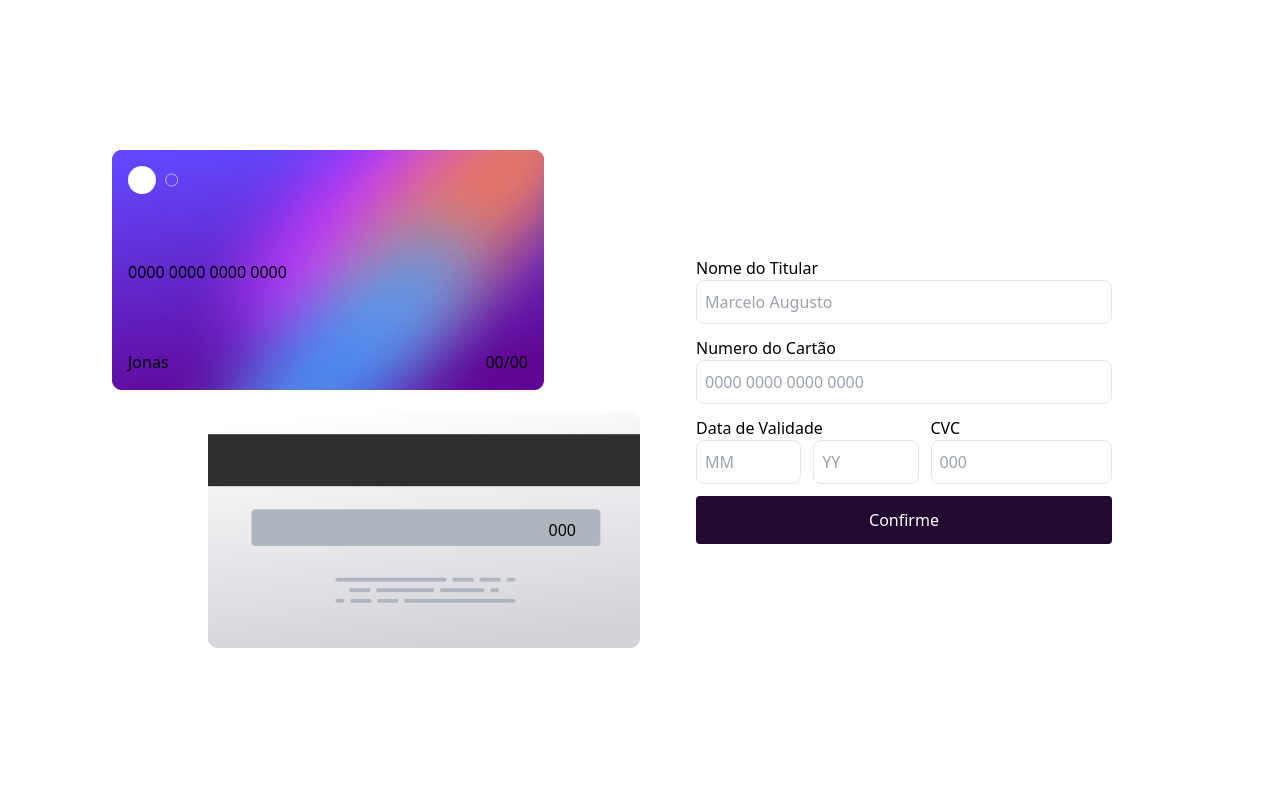
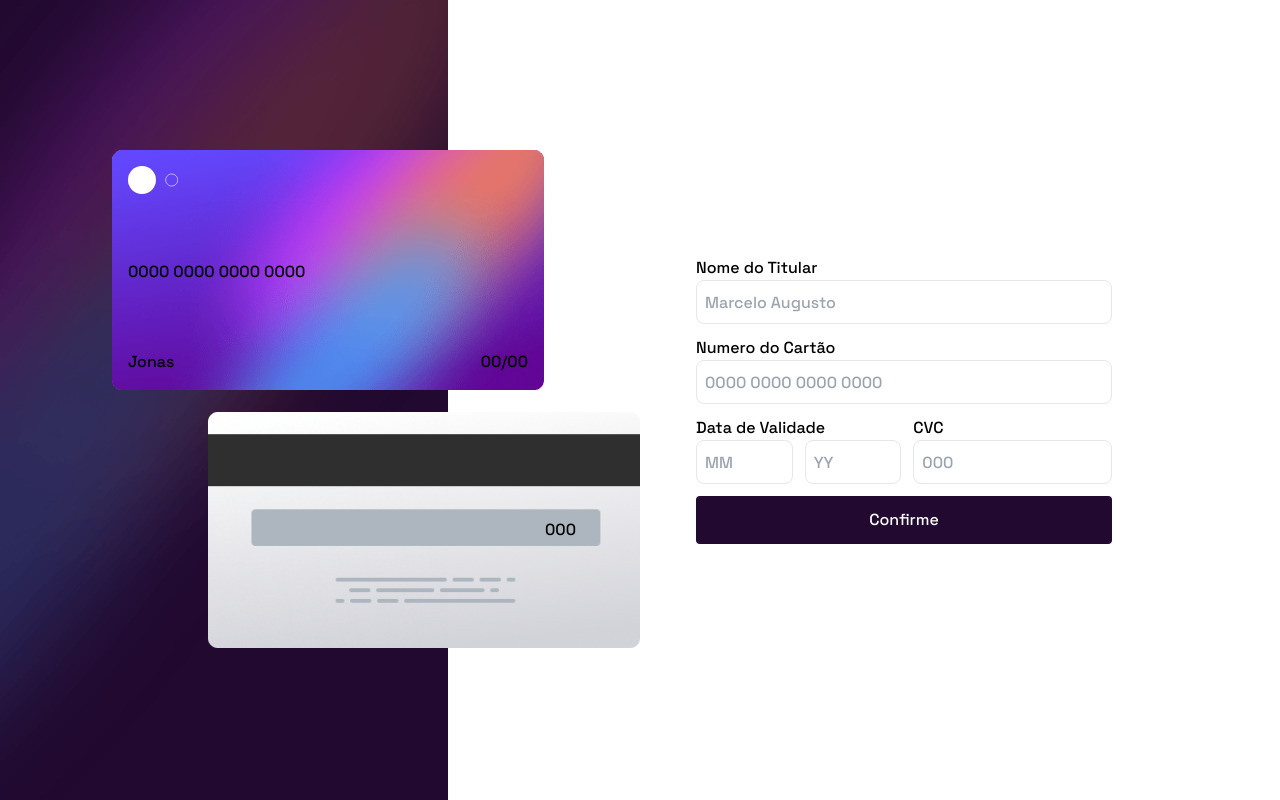
Before and after one commit to GabrieldosSantosOliveira/Atividade-21, a Next.js app: page / in a window 1280 px wide. Built offline with nearby package versions, Linux system fonts and the light colour scheme.

Commit message:
add backgroundImage

```diff
--- a/tailwind.config.js
+++ b/tailwind.config.js
@@ -2,7 +2,17 @@
 module.exports = {
   content: ['./src/**/*.{js,ts,jsx,tsx}'],
   theme: {
-    extend: {},
+    extend: {
+      fontFamily: {
+        sans: 'Space Grotesk, sans-serif',
+      },
+      backgroundImage: {
+        'main-desktop': 'url(/bg-main-desktop.png)',
+        'main-mobile': 'url(/bg-main-mobile.png)',
+        'card-back': 'url(/bg-card-back.png)',
+        'card-front': 'url(/bg-card-front.png)',
+      },
+    },
   },
   plugins: [],
 };
```
